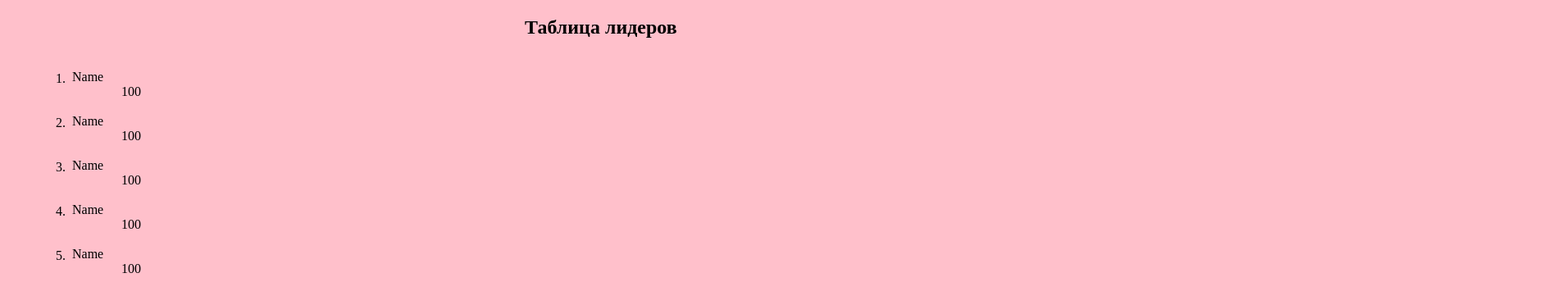
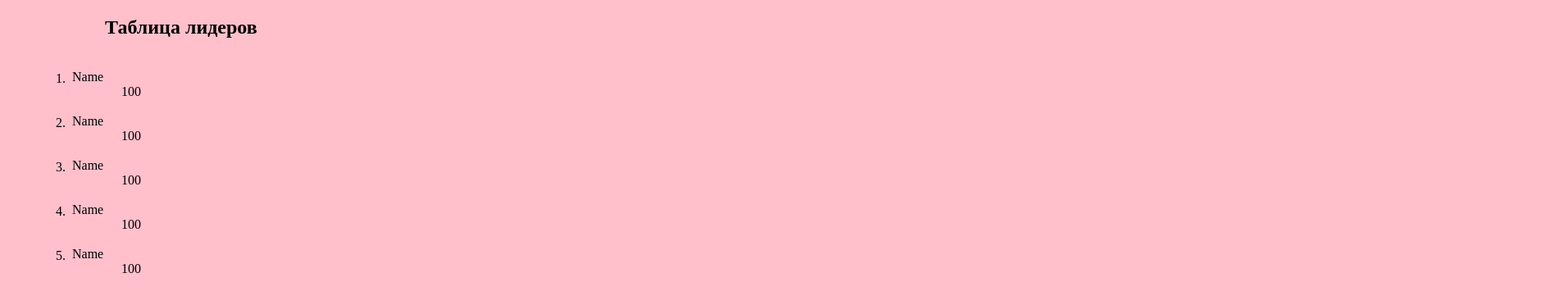
Before and after one commit to Romashka641/Leaderboard, a plain HTML site: page index.html in a window 1280 px wide. Shown: the whole page at 82% size, 1904 px wide, since content can reach past the window. Drawn offline with Linux system fonts and the light colour scheme.

Commit message:
Update style.css

```diff
--- a/style.css
+++ b/style.css
@@ -7,7 +7,7 @@ div {
 }
 h2 {
   position: relative;
-  left: 50%;
+  left: 5em;
 }
 .points {
   position: relative;
```
